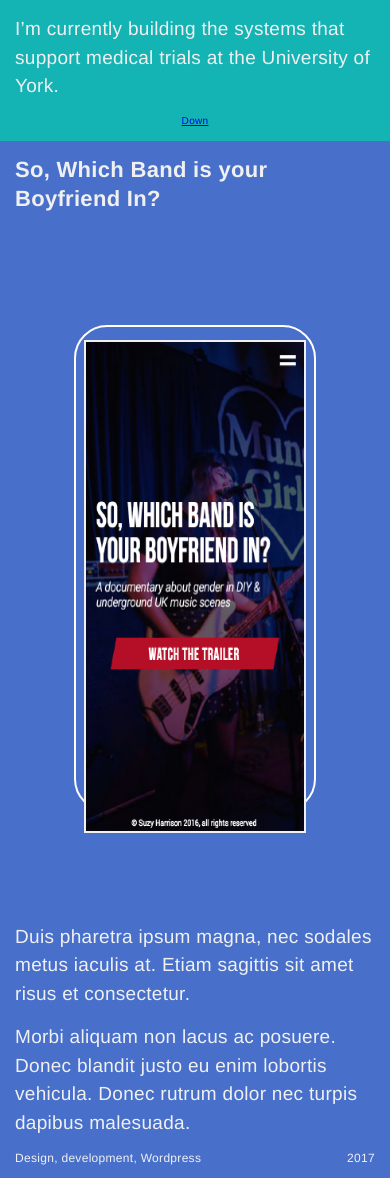
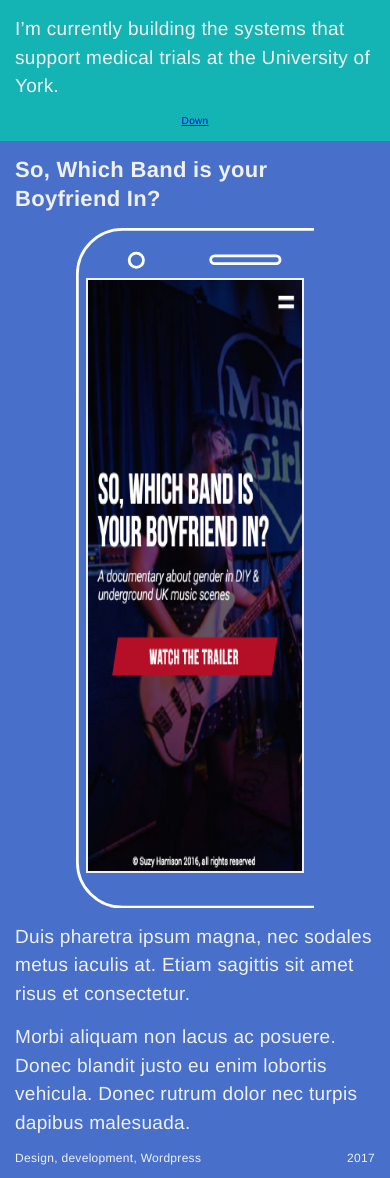
Before and after one commit to jonnow/jw-v2017, a PHP site: page / in a window 390 px wide. Shown: the part 364-1542 px from the top of the page. Run offline with PHP 8.4, Linux system fonts and the light colour scheme; some web fonts are replaced.

Commit message:
Revert "Finishing touches for mobile homepage"
This reverts commit 5f94b03bd1f2e2c62063e351768a649a9c2d8cd8.

```diff
--- a/css/main.css
+++ b/css/main.css
@@ -272,15 +272,14 @@ main section .projectWrapper {
     margin-bottom: 1.5rem; }
   main section .projectWrapper .mobileProject {
     display: flex;
-    background: url("../images/phone.svg") no-repeat center;
-    background-size: 100%;
+    background: url("../images/phone.svg") no-repeat 0 0;
+    background-size: cover;
     height: 80.5vh;
-    width: 62vw;
+    width: 66%;
     margin: 0 auto 1.5rem;
-    padding: 13.25vh 1rem 7.5rem; }
+    padding: 5rem 1rem 3.5rem; }
     main section .projectWrapper .mobileProject picture {
-      border: 2px solid #F0F0F0;
-      overflow: hidden; }
+      border: 2px solid #F0F0F0; }
     main section .projectWrapper .mobileProject img, main section .projectWrapper .mobileProject source {
       width: 100%;
       height: 100%; }
--- a/css/sass/smallest.scss
+++ b/css/sass/smallest.scss
@@ -178,15 +178,14 @@ main {
 
             .mobileProject {
                 display: flex;
-                background: url('../images/phone.svg') no-repeat center;
-                background-size: 100%;
+                background: url('../images/phone.svg') no-repeat 0 0;
+                background-size: cover;
                 height: 80.5vh;
-                width: 62vw;
+                width: 66%;
                 margin: 0 auto $margin_smallest;
-                padding: 13.25vh 1rem 7.5rem;
+                padding: 5rem 1rem 3.5rem;
                 picture {
                     border: 2px solid $primary_white;
-                    overflow: hidden;
                 }
 
                 img, source {
```
Also changed, not shown: 1 other file.
